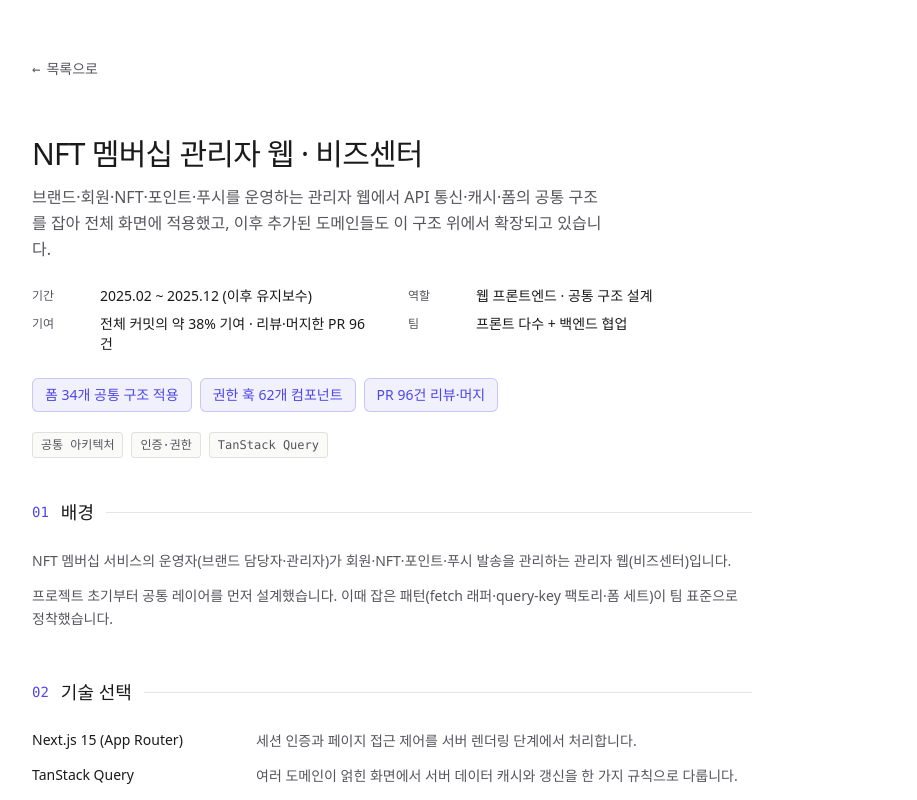
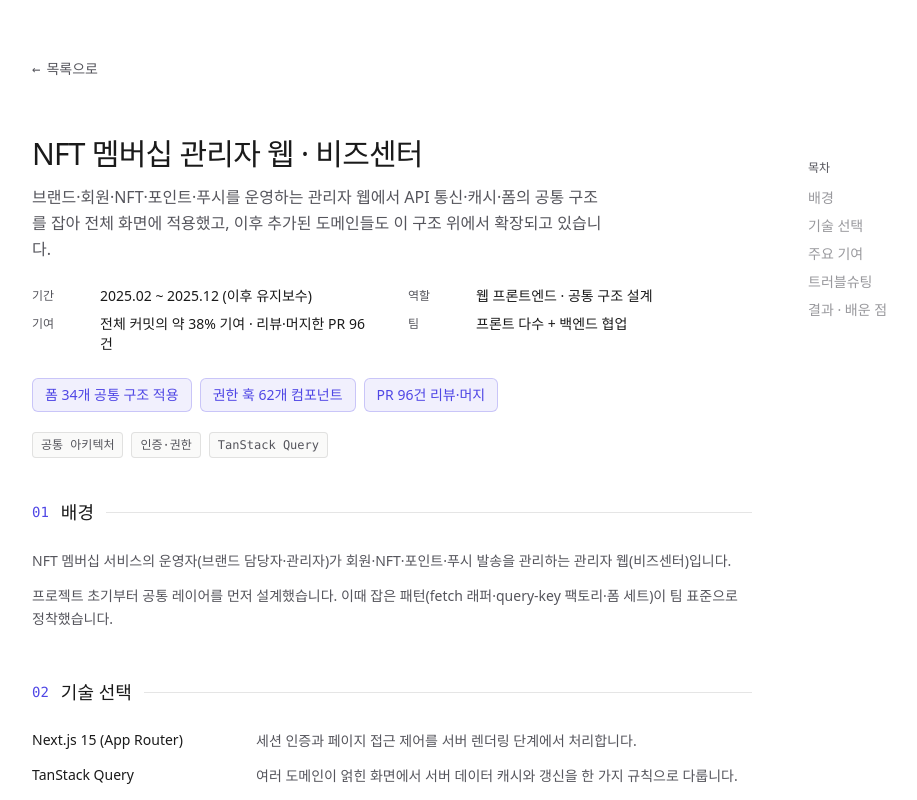
Before and after one commit to aqumon12/aqumon-portfolio, a Next.js app: page /projects/admin-web in a window 1280 px wide. Shown: the top 800 px of the page, without its empty margins (248-1165 px from the left). Built offline with nearby package versions, Linux system fonts and the light colour scheme.

Commit message:
feat: 트러블 태그 색상 칩 + 프로젝트 페이지 우측 목차, 성과 중복 항목 제거

```diff
--- a/app/page.tsx
+++ b/app/page.tsx
@@ -1,6 +1,6 @@
 import Link from "next/link";
 import Reveal from "@/components/Reveal";
-import { SectionLabel } from "@/components/ui";
+import { SectionLabel, TagChip } from "@/components/ui";
 import { profile, stacks, aiWorkflow } from "@/lib/content";
 import { projects } from "@/lib/projects";
 import { troubles, featuredSlugs } from "@/lib/troubles";
@@ -100,7 +100,7 @@ export default function Home() {
                     style={{ borderLeft: "2px solid var(--accent)" }}>
                 <div className="flex items-baseline justify-between gap-3">
                   <h3 className="text-base font-medium">{t.title}</h3>
-                  <span className="mono text-xs shrink-0" style={{ color: "var(--muted)" }}>{t.tag}</span>
+                  <TagChip tag={t.tag} />
                 </div>
                 <p className="text-sm leading-relaxed mt-1" style={{ color: "var(--muted)" }}>{t.summary}</p>
               </Link>
--- a/app/projects/[slug]/page.tsx
+++ b/app/projects/[slug]/page.tsx
@@ -38,6 +38,20 @@ export default async function ProjectPage({
 
   return (
     <main className="max-w-3xl mx-auto px-6 py-10">
+      <nav aria-label="페이지 목차" className="hidden xl:flex flex-col gap-2 fixed top-40 text-sm"
+           style={{ right: "max(1.5rem, calc(50% - 24rem - 11rem))", width: "9rem" }}>
+        <span className="mono text-xs mb-1" style={{ color: "var(--muted)" }}>목차</span>
+        {[
+          ["#s-bg", "배경"],
+          ["#s-stack", "기술 선택"],
+          ["#s-contrib", "주요 기여"],
+          ...(p.troubleSlugs.length > 0 ? [["#s-troubles", "트러블슈팅"]] : []),
+          ["#s-results", "결과 · 배운 점"],
+        ].map(([href, label]) => (
+          <a key={href} href={href} className="hover:opacity-100 opacity-60 transition-opacity"
+             style={{ color: "var(--muted)" }}>{label}</a>
+        ))}
+      </nav>
       <div className="py-4">
         <BackLink href="/#projects" label="목록으로" />
       </div>
@@ -82,14 +96,14 @@ export default async function ProjectPage({
         </div>
       </header>
 
-      <section className="pb-12">
+      <section id="s-bg" className="pb-12 scroll-mt-20">
         <SectionLabel index="01" title="배경" />
         <div className="space-y-3 text-sm leading-relaxed" style={{ color: "var(--muted)" }}>
           {p.background.map((b, i) => <p key={i}>{b}</p>)}
         </div>
       </section>
 
-      <section className="pb-12">
+      <section id="s-stack" className="pb-12 scroll-mt-20">
         <SectionLabel index="02" title="기술 선택" />
         <div className="space-y-3">
           {p.stack.map((s) => (
@@ -108,7 +122,7 @@ export default async function ProjectPage({
         </section>
       )}
 
-      <section className="pb-12">
+      <section id="s-contrib" className="pb-12 scroll-mt-20">
         <SectionLabel index="03" title="주요 기여" />
         <p className="text-xs mb-4 -mt-2 mono" style={{ color: "var(--muted)" }}>항목을 누르면 상세 내용이 열립니다</p>
         <div className="space-y-2">
@@ -134,7 +148,7 @@ export default async function ProjectPage({
       </section>
 
       {p.troubleSlugs.length > 0 && (
-        <section className="pb-12">
+        <section id="s-troubles" className="pb-12 scroll-mt-20">
           <SectionLabel index="04" title="대표 트러블슈팅" />
           <div className="space-y-3">
             {p.troubleSlugs.map((ts) => {
@@ -153,7 +167,7 @@ export default async function ProjectPage({
         </section>
       )}
 
-      <section className="pb-12">
+      <section id="s-results" className="pb-12 scroll-mt-20">
         <SectionLabel index={p.troubleSlugs.length > 0 ? "05" : "04"} title="결과 · 배운 점" />
         <ul className="space-y-2 text-sm leading-relaxed" style={{ color: "var(--muted)" }}>
           {p.results.map((r, i) => <li key={i}>· {r}</li>)}
--- a/app/troubleshooting/[slug]/page.tsx
+++ b/app/troubleshooting/[slug]/page.tsx
@@ -1,6 +1,6 @@
 import { notFound } from "next/navigation";
 import type { Metadata } from "next";
-import { BackLink } from "@/components/ui";
+import { BackLink, TagChip } from "@/components/ui";
 import { troubleDiagrams } from "@/components/diagrams";
 import { troubles, getTrouble } from "@/lib/troubles";
 
@@ -46,8 +46,7 @@ export default async function TroublePage({
       </div>
 
       <header className="pt-10 pb-10">
-        <span className="mono text-xs px-2 py-1 rounded"
-              style={{ background: "var(--surface)", color: "var(--muted)", border: "1px solid var(--border)" }}>{t.tag}</span>
+        <TagChip tag={t.tag} />
         <h1 className="text-3xl font-medium tracking-tight mt-4 mb-3 leading-snug">{t.title}</h1>
         <p className="text-base leading-relaxed max-w-xl" style={{ color: "var(--muted)" }}>{t.summary}</p>
       </header>
--- a/app/troubleshooting/page.tsx
+++ b/app/troubleshooting/page.tsx
@@ -1,6 +1,6 @@
 import Link from "next/link";
 import type { Metadata } from "next";
-import { BackLink, SectionLabel } from "@/components/ui";
+import { BackLink, SectionLabel, TagChip } from "@/components/ui";
 import { troubles, moreTroubles } from "@/lib/troubles";
 
 export const metadata: Metadata = {
@@ -33,7 +33,7 @@ export default function TroubleshootingIndex() {
             >
               <div className="flex items-baseline justify-between gap-3 mb-1">
                 <h2 className="text-base font-medium">{t.title}</h2>
-                <span className="mono text-xs shrink-0" style={{ color: "var(--muted)" }}>{t.tag}</span>
+                <TagChip tag={t.tag} />
               </div>
               <p className="text-sm leading-relaxed" style={{ color: "var(--muted)" }}>
                 {t.summary} <span className="mono text-xs" style={{ color: "var(--accent)" }}>자세히 →</span>
--- a/components/ui.tsx
+++ b/components/ui.tsx
@@ -23,3 +23,28 @@ export function BackLink({ href, label }: { href: string; label: string }) {
     </Link>
   );
 }
+
+
+// 트러블슈팅 태그 색상 (앞 분류 기준)
+const TAG_COLORS: Record<string, string> = {
+  "웹뷰": "#7c5cff",
+  "웹": "#2f4bd0",
+  "앱": "#0f9d58",
+  "레거시": "#d97706",
+  "인프라": "#dc2626",
+};
+
+export function TagChip({ tag }: { tag: string }) {
+  const key = Object.keys(TAG_COLORS).find((k) => tag.startsWith(k));
+  const color = key ? TAG_COLORS[key] : "var(--muted)";
+  return (
+    <span className="mono text-xs shrink-0 px-2 py-0.5 rounded"
+          style={{
+            color,
+            background: `color-mix(in srgb, ${color} 9%, transparent)`,
+            border: `1px solid color-mix(in srgb, ${color} 28%, transparent)`,
+          }}>
+      {tag}
+    </span>
+  );
+}
--- a/lib/projects.ts
+++ b/lib/projects.ts
@@ -115,7 +115,6 @@ export const projects: Project[] = [
     troubleSlugs: ["monorepo-react-dup", "webview-modal-dim", "expo-router-backstack", "webview-token-loop", "sentry-blind-spots"],
     results: [
       "서버가 이미 거부한 토큰을 만료 전이라는 이유로 계속 쓰던 인증을 401 응답 기준으로 바꿔 무한 재요청 루프를 없앴고, 토큰·브릿지처럼 꼬이기 쉬운 로직은 단위 테스트 104개로 잡아뒀습니다.",
-      "잘못된 NFT 전송을 사전에 막아, 가스비만 날리는 실패가 없어졌습니다.",
       "목 분기 5,164줄을 걷어내 백엔드 없이도 성공·실패·빈 값 상태를 바로 확인하며 개발할 수 있게 됐고, 무거운 라이브러리를 지연 로드로 분리해 첫 로드 스크립트를 30%, 화면 멈춤 시간을 절반 넘게 줄였습니다.",
     ],
   },
```
